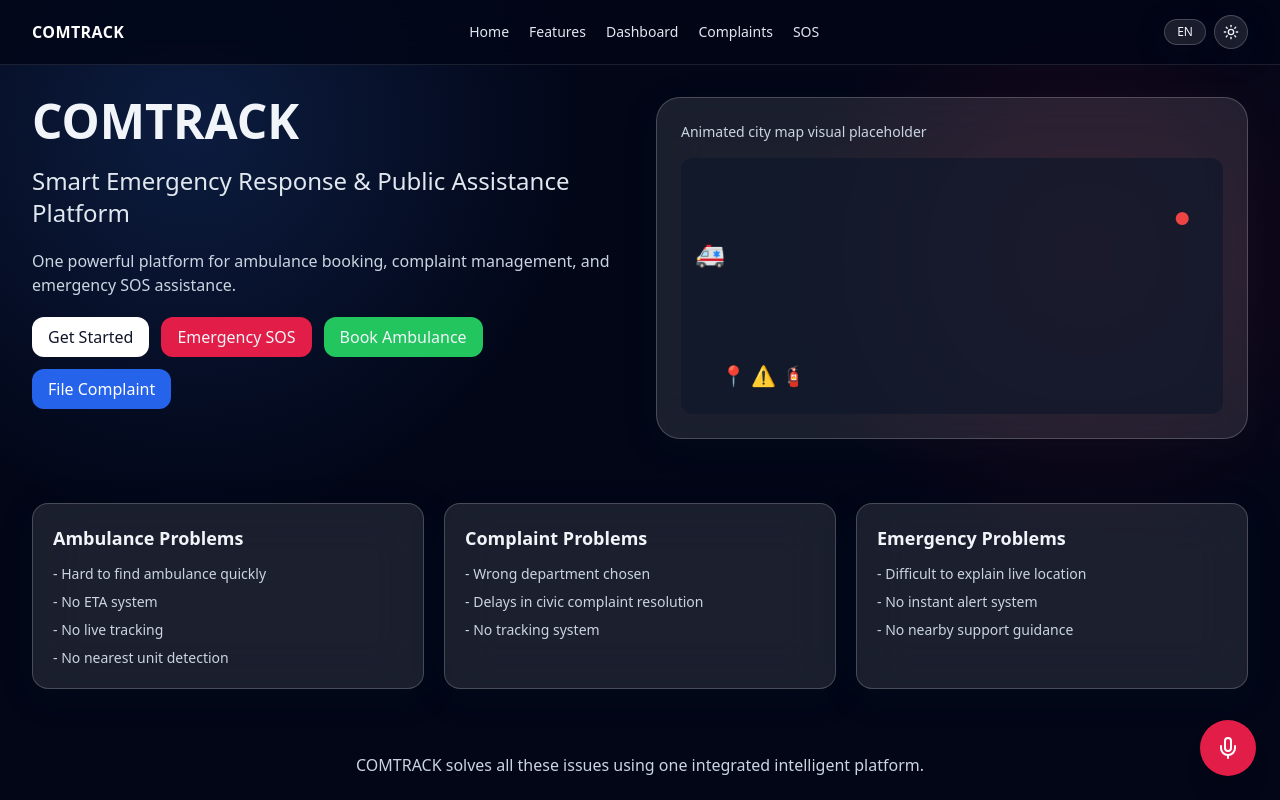
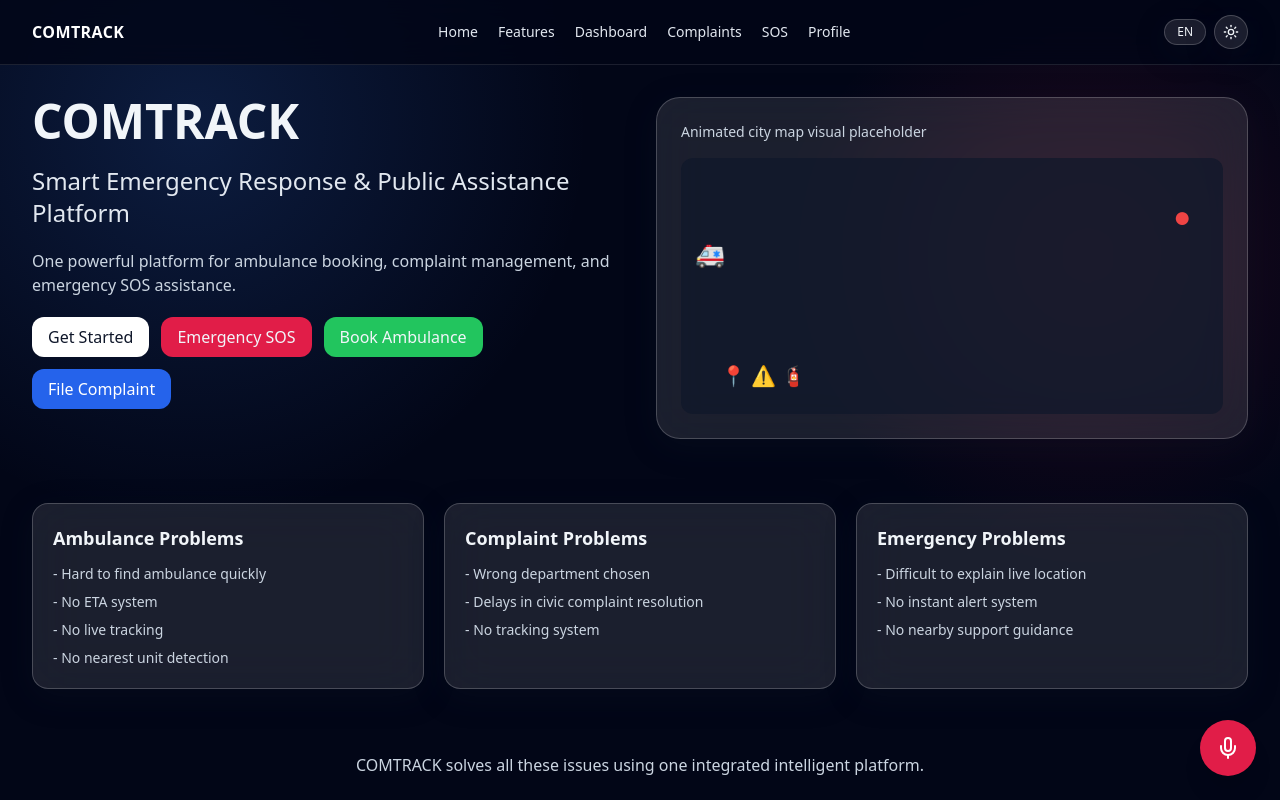
Before and after one commit to vsnihil7800-ctrl/COMTRACK, a React (Vite) app in the folder client/: page / in a window 1280 px wide. Shown: the top 800 px of the page. Built offline with nearby package versions, Linux system fonts and the light colour scheme; no server answers.

Commit message:
add profile to navbar

```diff
--- a/client/src/components/Navbar.jsx
+++ b/client/src/components/Navbar.jsx
@@ -7,7 +7,8 @@ export default function Navbar({ dark, setDark, lang, setLang }) {
     ["Features", "/features"],
     ["Dashboard", "/dashboard"],
     ["Complaints", "/complaints"],
-    ["SOS", "/sos"]
+    ["SOS", "/sos"],
+    ["Profile", "/profile"]
   ];
   return (
     <header className="sticky top-0 z-40 border-b border-white/10 bg-slate-950/80 backdrop-blur-lg">
```
